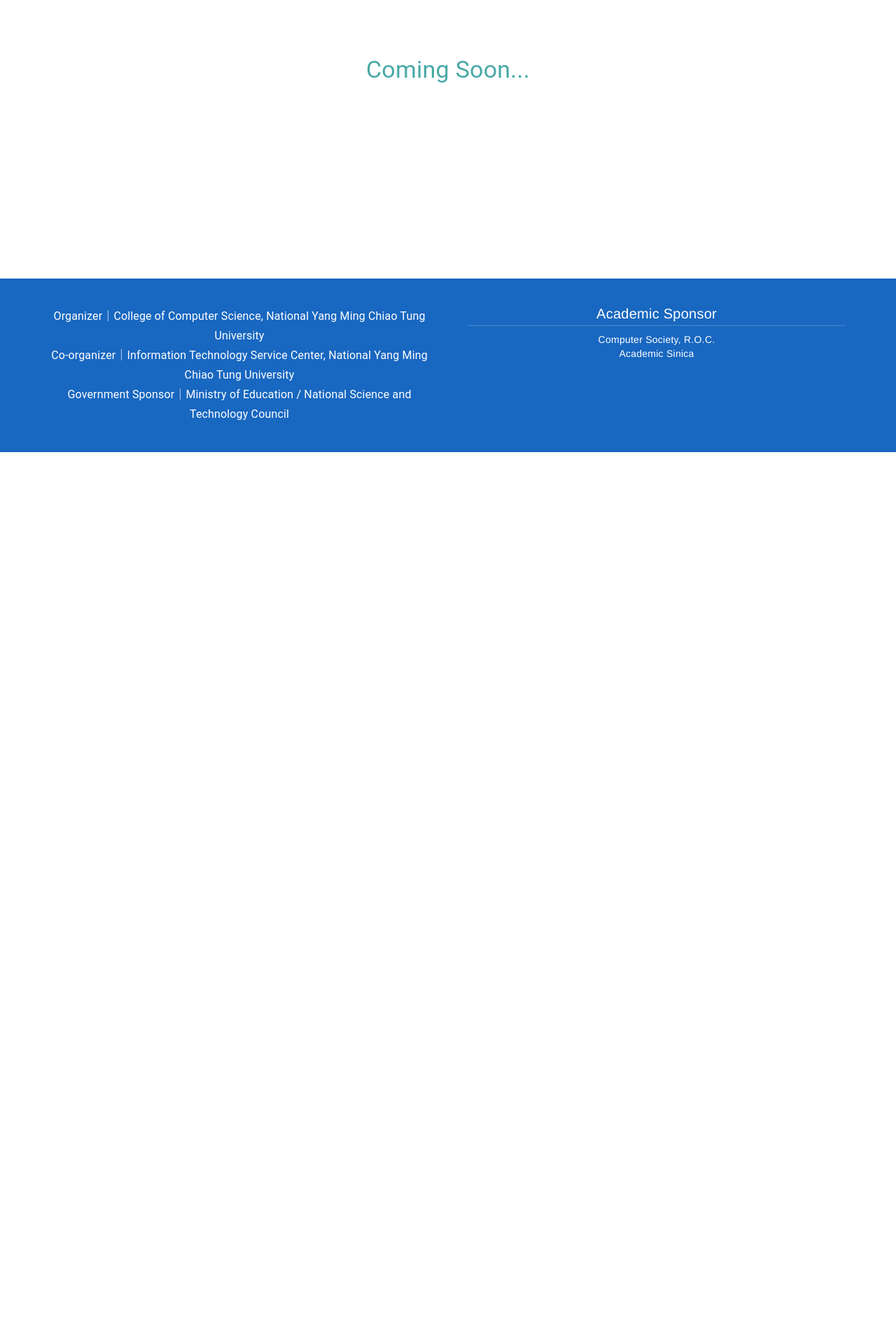
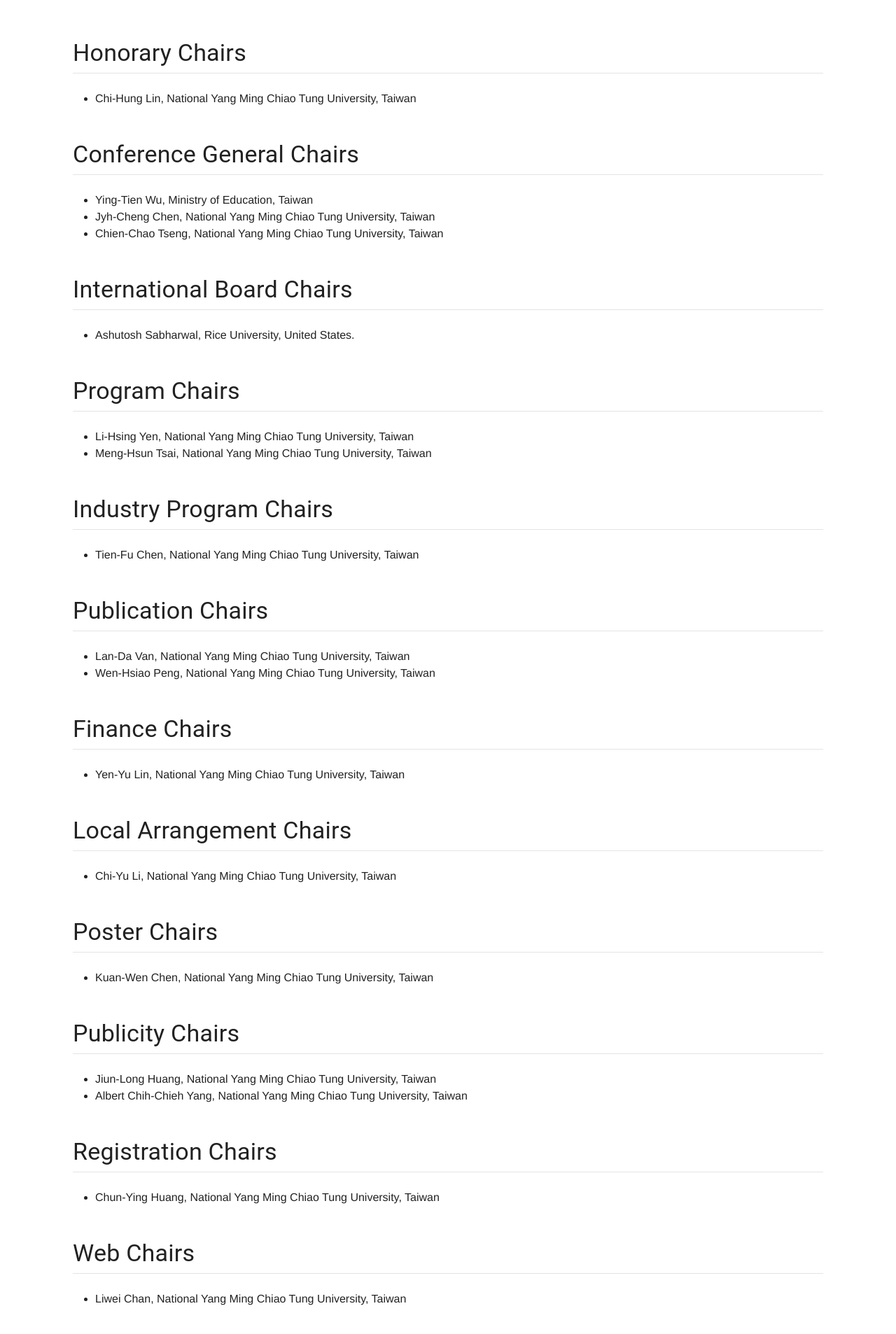
Before and after one commit to kaeteyaruyo/conference-website, a Vue app: page /organization in a window 1280 px wide. Shown: the part 154-2060 px from the top of the page at 70% size. Before the commit the page ends 800 px from the top, so only its background shows below. Built offline with nearby package versions, Linux system fonts and the light colour scheme.

Commit message:
add organization, workshop and introduction

```diff
--- a/src/App.vue
+++ b/src/App.vue
@@ -60,8 +60,9 @@
             <v-col :cols="(mobile ? 12 : 6)">
               <v-card flat class="bg-primary">
                 <v-card-text>
-                  <p class="text-subtitle-1">Organizer｜College of Computer Science, National Yang Ming Chiao Tung University</p>
-                  <p class="text-subtitle-1">Co-organizer｜Information Technology Service Center, National Yang Ming Chiao Tung University</p>
+                  <p class="text-subtitle-1">Organizer｜National Yang Ming Chiao Tung University</p>
+                  <!-- <p class="text-subtitle-1">Co-organizer｜Information Technology Service Center, National Yang Ming Chiao Tung University</p>
+                  -->
                   <p class="text-subtitle-1">Government Sponsor｜Ministry of Education / National Science and Technology Council</p>
                 </v-card-text>
               </v-card>
--- a/src/views/CallForPapersView.vue
+++ b/src/views/CallForPapersView.vue
@@ -23,7 +23,7 @@
       </ol>
     </text-section>
     <text-section sub-title="Submission">
-Submissions should be made through the ICS 2024 submission page, handled by the EasyChair conference management system: https://easychair.org/conferences/?conf=ics2024
+    Submissions should be made through the ICS 2024 submission page, handled by the EasyChair conference management system: <a href="https://easychair.org/conferences/?conf=ics2024">https://easychair.org/conferences/?conf=ics2024</a>
     </text-section>
     <text-section sub-title="Important Dates">
       <ul class="pl-8">
--- a/src/views/IndexView.vue
+++ b/src/views/IndexView.vue
@@ -8,19 +8,19 @@
   <basic-layout title="ICS 2024: 2024 International Computer Symposium">
     <!-- TODO: 請將 <coming-soon> 標籤置換成正式內容 -->
     <!--  <coming-soon></coming-soon> -->
-      International Computer Symposium (ICS) is one of the most prestigiousinternational ICT symposiums held in Taiwan. Founded in 1973, it isintended to provide a forum for researchers, educators, and professionals to exchange their discoveries and practices, and toexplore future trends and applications in computer technologies. The biennial symposium offers a great opportunity to share researchexperiences and to discuss potential new trends in the ICT industry. ICS 2024 will provide workshops, panels and keynotes tofacilitate discourse on and deepen the understanding of the challengesin computer and communication technologies.
+    International Computer Symposium (ICS) is one of the most prestigious international ICT symposiums held in Taiwan. Founded in 1973, it is intended to provide a forum for researchers, educators, and professionals to exchange their discoveries and practices, and to explore future trends and applications in computer technologies. The biennial symposium offers a great opportunity to share research experiences and to discuss potential new trends in the ICT industry. ICS 2024 will provide workshops, panels and keynotes to facilitate discourse on and deepen the understanding of the challenges in computer and communication technologies.
       This year, ICS 2024 will be held at National Yang Ming Chiao Tung University, Taipei, Taiwan, on October 24-26, 2024
   </basic-layout>
 </template>
 
 <script>
 import BasicLayout from '@/layouts/BasicLayout.vue'
-import ComingSoon from '@/components/ComingSoon.vue'
+// import ComingSoon from '@/components/ComingSoon.vue'
 
 export default {
   components: {
     BasicLayout,
-    ComingSoon,
+  //  ComingSoon,
   }
 }
 </script>
--- a/src/views/OrganizationView.vue
+++ b/src/views/OrganizationView.vue
@@ -1,18 +1,97 @@
 <template>
   <basic-layout title="Organization">
     <!-- TODO: 請將 <coming-soon> 標籤置換成正式內容 -->
-    <coming-soon></coming-soon>
+    <!-- <coming-soon></coming-soon> -->
+    <text-section sub-title="Honorary Chairs">
+    <ul class="pl-8">
+         <li>Chi-Hung Lin, National Yang Ming Chiao Tung University, Taiwan</li>
+    </ul>
+    </text-section>
+
+    <text-section sub-title="Conference General Chairs">
+    <ul class="pl-8">
+       <li>Ying-Tien Wu, Ministry of Education, Taiwan</li>
+       <li>Jyh-Cheng Chen, National Yang Ming Chiao Tung University, Taiwan</li>
+       <li>Chien-Chao Tseng, National Yang Ming Chiao Tung University, Taiwan</li>
+    </ul>
+    </text-section>
+
+    <text-section sub-title="International Board Chairs">
+    <ul class="pl-8">
+       <li>Ashutosh Sabharwal, Rice University, United States.</li>
+    </ul>
+    </text-section>
+
+    <text-section sub-title="Program Chairs">
+    <ul class="pl-8">
+       <li>Li-Hsing Yen,  National Yang Ming Chiao Tung University, Taiwan</li>
+       <li>Meng-Hsun Tsai,  National Yang Ming Chiao Tung University, Taiwan</li>
+    </ul>
+    </text-section>
+
+    <text-section sub-title="Industry Program Chairs">
+    <ul class="pl-8">
+       <li>Tien-Fu Chen,  National Yang Ming Chiao Tung University, Taiwan</li>
+    </ul>
+    </text-section>
+
+    <text-section sub-title="Publication Chairs">
+    <ul class="pl-8">
+       <li>Lan-Da Van,  National Yang Ming Chiao Tung University, Taiwan</li>
+       <li>Wen-Hsiao Peng,  National Yang Ming Chiao Tung University, Taiwan</li>
+    </ul>
+    </text-section>
+
+    <text-section sub-title="Finance Chairs">
+    <ul class="pl-8">
+       <li>Yen-Yu Lin, National Yang Ming Chiao Tung University, Taiwan</li>
+    </ul>
+    </text-section>
+
+    <text-section sub-title="Local Arrangement Chairs">
+    <ul class="pl-8">
+       <li>Chi-Yu Li,  National Yang Ming Chiao Tung University, Taiwan</li>
+    </ul>
+    </text-section>
+
+    <text-section sub-title="Poster Chairs">
+    <ul class="pl-8">
+       <li>Kuan-Wen Chen,  National Yang Ming Chiao Tung University, Taiwan</li>
+    </ul>
+    </text-section>
+
+    <text-section sub-title="Publicity Chairs">
+    <ul class="pl-8">
+       <li>Jiun-Long Huang,  National Yang Ming Chiao Tung University, Taiwan</li>
+       <li>Albert Chih-Chieh Yang,  National Yang Ming Chiao Tung University, Taiwan</li>
+    </ul>
+    </text-section>
+
+    <text-section sub-title="Registration Chairs">
+    <ul class="pl-8">
+       <li>Chun-Ying Huang, National Yang Ming Chiao Tung University, Taiwan</li>
+    </ul>
+    </text-section>
+
+    <text-section sub-title="Web Chairs">
+    <ul class="pl-8">
+       <li>Liwei Chan,  National Yang Ming Chiao Tung University, Taiwan</li>
+    </ul>
+    </text-section>
+
   </basic-layout>
 </template>
 
 <script>
 import BasicLayout from '@/layouts/BasicLayout.vue'
-import ComingSoon from '@/components/ComingSoon.vue'
+//import ComingSoon from '@/components/ComingSoon.vue'
+import TextSection from '@/components/TextSection.vue'
 
 export default {
   components: {
     BasicLayout,
-    ComingSoon,
+    TextSection,
+ //   ComingSoon,
   }
 }
 </script>
--- a/src/views/WorkshopsView.vue
+++ b/src/views/WorkshopsView.vue
@@ -3,16 +3,86 @@
     <!-- TODO: 請將 <coming-soon> 標籤置換成正式內容 -->
     <coming-soon></coming-soon>
   </basic-layout>
+
+    <text-section sub-title="Algorithms, Bioinformatics, and Computation Theory">
+    <p>Chairs:</p>
+       <p>Shi-Chun Tsai, National Yang Ming Chiao Tung University, Taiwan</p>
+       <p>Mong-Jen Kao, National Yang Ming Chiao Tung University, Taiwan</p>
+    </text-section>
+
+    <text-section sub-title="Cloud Computing and Big Data">
+    <p>Chairs:</p>
+       <p>Chao-Tung Yang, Tunghai University, Taiwan</p>
+       <p>Whai-En Chen, National Ilan University, Taiwan</p>
+       <p>Yi-Ping You, National Yang Ming Chiao Tung University, Taiwan</p>
+    </text-section>
+
+    <text-section sub-title="Computer Vision and Image Processing">
+    <p>Chairs:</p>
+       <p>Chuan-Yu Chang, National Yunlin University of Science and Technology, Taiwan</p>
+       <p>Ching-Chun Huang, National Yang Ming Chiao Tung University, Taiwan</p>
+       <p>Yu-Lun Liu, National Yang Ming Chiao Tung University, Taiwan</p>
+    </text-section>
+
+    <text-section sub-title="Cryptography and Quantum Computing">
+    <p>Chairs:</p>
+       <p>Ching-Yi Lai, National Yang Ming Chiao Tung University, Taiwan</p>
+    </text-section>
+
+    <text-section sub-title="Mobile and Wireless Network">
+    <p>Chairs:</p>
+        <p>Jiann-Liang Chen, National Taiwan University of Science and Technology, Taiwan</p>
+        <p>Chi-Yu Li, National Yang Ming Chiao Tung University, Taiwan</p>
+    </text-section>
+
+    <text-section sub-title="Autonomous Driving and UAV">
+    <p>Chairs:</p>
+        <p>Yi-Ting Chen, National Yang Ming Chiao Tung University, Taiwan</p>
+        <p>Kuan-Wen Chen, National Yang Ming Chiao Tung University, Taiwan</p>
+        <p>Wei-Chen Chiu, National Yang Ming Chiao Tung University, Taiwan</p>
+    </text-section>
+
+    <text-section sub-title="AR/MR and Human Computer Interaction">
+    <p>Chairs:</p>
+        <p>Liwei Chan, National Yang Ming Chiao Tung University, Taiwan</p>
+        <p>Yung-Ju Chang, National Yang Ming Chiao Tung University, Taiwan</p>
+    </text-section>
+
+    <text-section sub-title="Computer Architecture, Embedded Systems, SoC, and VLSI/EDA">
+    <p>Chairs:</p>
+        <p>Tsung-Tai Yeh, National Yang Ming Chiao Tung University, Taiwan</p>
+        <p>Chun-Feng Wu, National Yang Ming Chiao Tung University, Taiwan</p>
+        <p>Shuo-Han Chen, National Yang Ming Chiao Tung University, Taiwan</p>
+    </text-section>
+
+    <text-section sub-title="Natural Language Processing and Information Retrieval">
+    <p>Chairs:</p>
+        <p>An-Zi Yen, National Yang Ming Chiao Tung University, Taiwan</p>
+    </text-section>
+
+    <text-section sub-title="Cybersecurity Attack, Defense, and Resilience (Cadence)">
+    <p>Chairs:</p>
+        <p>Chun-Ying Huang, National Yang Ming Chiao Tung University, Taiwan</p>
+        <p>Yu-Sung Wu, National Yang Ming Chiao Tung University, Taiwan</p>
+    </text-section>
+
+    <text-section sub-title="AI/ML Application">
+    <p>Chairs:</p>
+        <p>TBD</p>
+    </text-section>
+
 </template>
 
 <script>
 import BasicLayout from '@/layouts/BasicLayout.vue'
-import ComingSoon from '@/components/ComingSoon.vue'
+import TextSection from '@/components/TextSection.vue'
+//import ComingSoon from '@/components/ComingSoon.vue'
 
 export default {
   components: {
     BasicLayout,
-    ComingSoon,
+    TextSection,
+//    ComingSoon,
   }
 }
 </script>
```
Also changed, not shown: src/views/SubmissionView.vue (+34 -3 lines).
